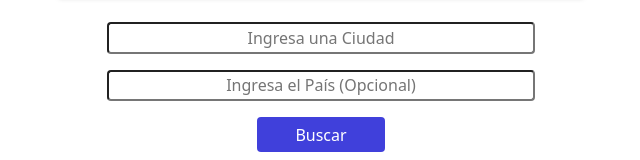
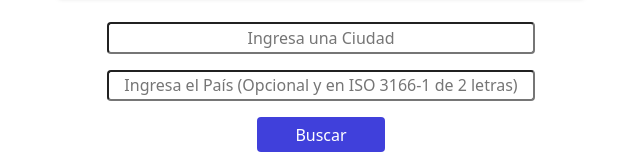
Before and after one commit to Luis1Gonzalez/weather-app, a React (Create React App) app: page / in a window 1280 px wide. Shown: the part 132-292 px from the top of the page, without its empty margins (319-959 px from the left). Built offline with nearby package versions, Linux system fonts and the light colour scheme; no server answers.

Commit message:
ISO 3166-1

```diff
--- a/src/components/form/index.jsx
+++ b/src/components/form/index.jsx
@@ -19,7 +19,7 @@ export default function Form({newLocation}){
             <form onSubmit = {onSubmit}>
                 <div className='wrap_form col mb-3 d-flex flex-column align-items-center'>
                     <input type="text" className='input-city col w-100 text-center fs-6 rounded p-2' placeholder="Ingresa una Ciudad" required onChange={(e) =>setCity(e.target.value)} />
-                    <input type="text" className='input-country col my-3 text-center fs-6 w-100 rounded p-2' placeholder="Ingresa el País (Opcional)" maxlength="2" title="El nombre del país es opcional y debe ir en codigo ISO 3166-1 de dos letras" onChange={(e) =>setCountries(e.target.value)} />
+                    <input type="text" className='input-country col my-3 text-center fs-6 w-100 rounded p-2' placeholder="Ingresa el País (Opcional y en ISO 3166-1 de 2 letras)" maxlength="2" title="El nombre del país es opcional y debe ir en codigo ISO 3166-1 de dos letras" onChange={(e) =>setCountries(e.target.value)} />
                     <button className='btn btn-city' type="submit">Buscar</button>
                 </div>
 
```
